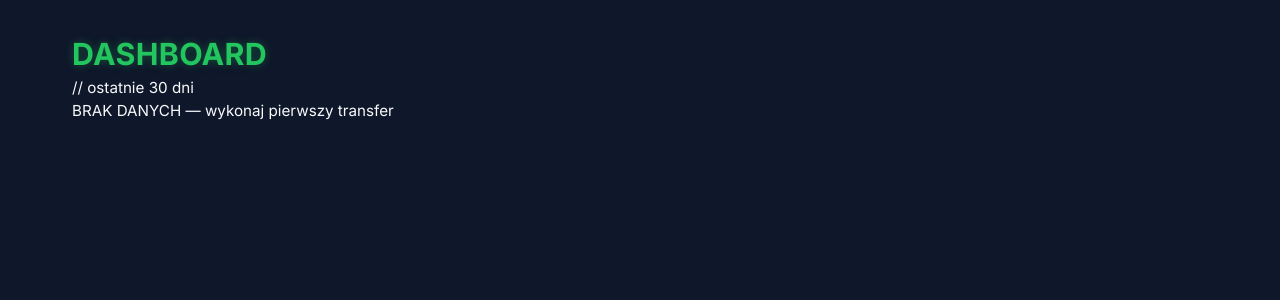
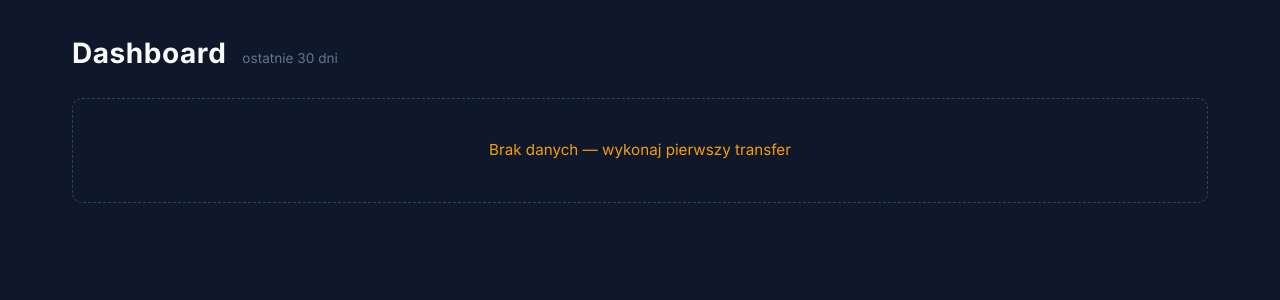
Before and after one commit to TMaskpl/tmask-tt, a Django app: page /dashboard/ in a window 1280 px wide. Shown: the part 95-395 px from the top of the page. Run offline with Django 5.2, Linux system fonts and the light colour scheme; the visitor is signed in with stand-in values (Sample User, id 1); data comes from the database, SQL or seed files in the repository; data that the repository does not hold is empty; parts of the project's set-up code (start-up, migrations or seed data) failed here and were passed over.

Commit message:
feat(ui): dashboard na nowym design systemie, Chart.js re-theming (task 3/9)

```diff
--- a/services/web/static/css/crt.css
+++ b/services/web/static/css/crt.css
@@ -467,3 +467,138 @@ label.btn-small { cursor: pointer; }
 .file-list a:hover { color: var(--accent); }
 
 .browse-actions { margin-bottom: 0.5rem; }
+
+/* ============================================================
+   DASHBOARD
+   ============================================================ */
+.dash-header {
+  display: flex;
+  align-items: baseline;
+  gap: 1rem;
+  margin-bottom: 1.5rem;
+  flex-wrap: wrap;
+}
+
+.dash-header h1 {
+  font-size: var(--font-size-xl);
+  letter-spacing: 0.02em;
+}
+
+.dash-sub { color: var(--text-dim); font-size: var(--font-size-sm); }
+
+.dash-empty {
+  border: 1px dashed var(--border);
+  border-radius: var(--radius-md);
+  color: var(--warn);
+  padding: 2.5rem 1rem;
+  text-align: center;
+}
+
+.stat-grid {
+  display: grid;
+  grid-template-columns: repeat(4, 1fr);
+  gap: 1rem;
+  margin-bottom: 2.6rem;
+}
+
+.stat-tile {
+  background: var(--surface);
+  border: 1px solid var(--border);
+  border-radius: var(--radius-md);
+  box-shadow: var(--shadow-card);
+  padding: 1.1rem 1.2rem;
+  display: flex;
+  flex-direction: column;
+  gap: 0.35rem;
+  position: relative;
+  min-width: 0;
+  overflow: hidden;
+  transition: border-color 0.25s var(--ease-standard), transform 0.25s var(--ease-standard), box-shadow 0.25s var(--ease-standard);
+  animation: tile-rise 0.5s var(--ease-standard) both;
+}
+
+.stat-tile::before {
+  content: '';
+  position: absolute;
+  top: 0; left: 0; bottom: 0;
+  width: 3px;
+  background: var(--accent);
+}
+
+.stat-tile:hover {
+  border-color: var(--accent);
+  transform: translateY(-3px);
+  box-shadow: var(--shadow-raised);
+}
+
+.stat-value {
+  font-size: 2.4rem;
+  font-weight: 700;
+  line-height: 1;
+  color: var(--text);
+  font-variant-numeric: tabular-nums;
+}
+
+.stat-label {
+  font-size: var(--font-size-xs);
+  letter-spacing: 0.04em;
+  color: var(--text-muted);
+  text-transform: uppercase;
+}
+
+.stat-tile.accent-done::before    { background: var(--accent); }
+.stat-tile.accent-failed::before  { background: var(--danger); }
+.stat-tile.accent-failed .stat-value { color: var(--danger); }
+.stat-tile.accent-rate::before    { background: var(--warn); }
+.stat-tile.accent-rate .stat-value { color: var(--warn); }
+
+.stat-tile:nth-child(1) { animation-delay: 0.00s; }
+.stat-tile:nth-child(2) { animation-delay: 0.07s; }
+.stat-tile:nth-child(3) { animation-delay: 0.14s; }
+.stat-tile:nth-child(4) { animation-delay: 0.21s; }
+
+@keyframes tile-rise {
+  from { opacity: 0; transform: translateY(14px); }
+  to   { opacity: 1; transform: translateY(0); }
+}
+
+.chart-grid {
+  display: grid;
+  grid-template-columns: 2fr 1fr;
+  gap: 1.5rem;
+  align-items: stretch;
+  margin-top: 0.5rem;
+}
+
+.chart-box {
+  margin-bottom: 0;
+  min-width: 0;
+  animation: tile-rise 0.5s var(--ease-standard) 0.24s both;
+}
+.chart-box.chart-full { grid-column: 1 / -1; }
+
+.chart-canvas {
+  position: relative;
+  min-width: 0;
+  height: 280px;
+  margin-top: 0.4rem;
+}
+
+.chart-box.chart-full .chart-canvas { height: 240px; }
+
+@media (max-width: 900px) {
+  .stat-grid { grid-template-columns: repeat(2, 1fr); }
+  .chart-grid { grid-template-columns: 1fr; }
+  .chart-box.chart-full { grid-column: auto; }
+}
+
+@media (max-width: 560px) {
+  .stat-grid { grid-template-columns: 1fr 1fr; gap: 0.6rem; }
+  .stat-value { font-size: 1.9rem; }
+  .dash-header h1 { font-size: 1.4rem; }
+  .chart-canvas { height: 240px; }
+}
+
+@media (prefers-reduced-motion: reduce) {
+  .stat-tile, .chart-box { animation: none; }
+}
--- a/services/web/static/js/dashboard.js
+++ b/services/web/static/js/dashboard.js
@@ -3,9 +3,9 @@
   if (!el) return;
   const data = JSON.parse(el.textContent);
 
-  // paleta CRT (tokeny z crt.css)
-  const GREEN = '#00ff41', RED = '#ff3333', AMBER = '#ffb000';
-  const GRID = 'rgba(51, 255, 51, 0.08)', TICK = '#7fae7f';
+  // paleta Dark Ops Console (tokeny z crt.css :root)
+  const ACCENT = '#22c55e', DANGER = '#ef4444', WARN = '#f59e0b';
+  const GRID = 'rgba(148, 163, 184, 0.12)', TICK = '#94a3b8';
 
   if (!data.success || data.success.total === 0) {
     const empty = document.getElementById('dashboard-empty');
@@ -14,7 +14,7 @@
   }
 
   Chart.defaults.color = TICK;
-  Chart.defaults.font.family = "'JetBrains Mono', monospace";
+  Chart.defaults.font.family = "'Inter', -apple-system, sans-serif";
   Chart.defaults.font.size = 11;
   Chart.defaults.animation.duration = 700;
   Chart.defaults.animation.easing = 'easeOutQuart';
@@ -27,8 +27,8 @@
     data: {
       labels: data.per_day.labels,
       datasets: [
-        { label: 'DONE', data: data.per_day.done, backgroundColor: GREEN, borderRadius: 2, maxBarThickness: 22 },
-        { label: 'FAILED', data: data.per_day.failed, backgroundColor: RED, borderRadius: 2, maxBarThickness: 22 },
+        { label: 'DONE', data: data.per_day.done, backgroundColor: ACCENT, borderRadius: 4, maxBarThickness: 22 },
+        { label: 'FAILED', data: data.per_day.failed, backgroundColor: DANGER, borderRadius: 4, maxBarThickness: 22 },
       ],
     },
     options: {
@@ -46,8 +46,8 @@
       labels: ['DONE', 'FAILED', 'OTHER'],
       datasets: [{
         data: [data.success.done, data.success.failed, data.success.other],
-        backgroundColor: [GREEN, RED, AMBER],
-        borderColor: '#0a0a0a',
+        backgroundColor: [ACCENT, DANGER, WARN],
+        borderColor: '#1e293b',
         borderWidth: 2,
         hoverOffset: 8,
       }],
@@ -62,7 +62,7 @@
     type: 'bar',
     data: {
       labels: data.top.labels,
-      datasets: [{ label: 'JOBS', data: data.top.counts, backgroundColor: GREEN, borderRadius: 2, maxBarThickness: 18 }],
+      datasets: [{ label: 'JOBS', data: data.top.counts, backgroundColor: ACCENT, borderRadius: 4, maxBarThickness: 18 }],
     },
     options: {
       indexAxis: 'y',
--- a/services/web/templates/dashboard/index.html
+++ b/services/web/templates/dashboard/index.html
@@ -3,8 +3,8 @@
 {% block title %}DASHBOARD — TMASK-TRANSPORTER{% endblock %}
 {% block content %}
 <div class="dash-header">
-  <h1 class="glow">DASHBOARD</h1>
-  <span class="dash-sub">// ostatnie 30 dni</span>
+  <h1>Dashboard</h1>
+  <span class="dash-sub">ostatnie 30 dni</span>
 </div>
 
 {{ data|json_script:"dashboard-data" }}
@@ -30,24 +30,24 @@
 </section>
 
 <div class="chart-grid">
-  <div class="box chart-box">
-    <span class="box-title">Transfery / dzień</span>
+  <div class="panel chart-box">
+    <span class="panel-title">Transfery / dzień</span>
     <div class="chart-canvas"><canvas id="chart-per-day"></canvas></div>
   </div>
-  <div class="box chart-box">
-    <span class="box-title">Success rate</span>
+  <div class="panel chart-box">
+    <span class="panel-title">Success rate</span>
     <div class="chart-canvas"><canvas id="chart-success"></canvas></div>
   </div>
-  <div class="box chart-box chart-full">
-    <span class="box-title">Top źródła</span>
+  <div class="panel chart-box chart-full">
+    <span class="panel-title">Top źródła</span>
     <div class="chart-canvas"><canvas id="chart-top"></canvas></div>
   </div>
 </div>
 {% else %}
-<div class="dash-empty">BRAK DANYCH — wykonaj pierwszy transfer</div>
+<div class="dash-empty">Brak danych — wykonaj pierwszy transfer</div>
 {% endif %}
 {% endblock %}
 {% block scripts %}
 <script src="{% static 'js/chart.min.js' %}"></script>
-<script src="{% static 'js/dashboard.js' %}?v=2"></script>
+<script src="{% static 'js/dashboard.js' %}?v=3"></script>
 {% endblock %}
```
